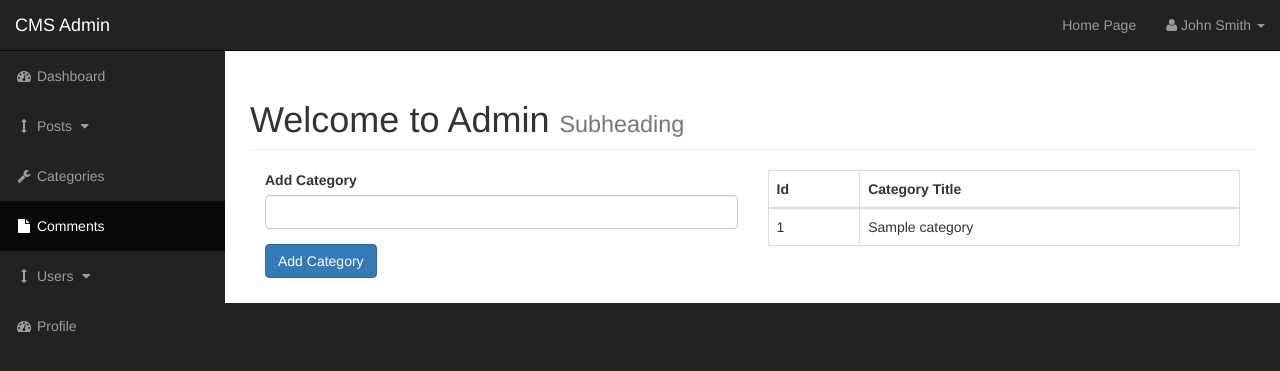
After one commit to Z1374K/CMS-, a PHP site: page /admin/categories.php in a window 1280 px wide. The commit adds this page. Shown: the top 371 px of the page. Run offline with PHP 8.4, Linux system fonts and the light colour scheme; tables that the repository leaves empty or names only in its code hold one stand-in row (values such as "Sample post").

Commit message:
refactoring and categories in admin added

```diff
--- /dev/null
+++ b/admin/categories.php
@@ -0,0 +1,72 @@
+<?php include "includes/admin_header.php" ?>
+    <div id="wrapper">
+
+    <!-- Navigation -->
+    <?php include "includes/admin_navigation.php" ?>
+
+    <div id="page-wrapper">
+
+        <div class="container-fluid">
+
+            <!-- Page Heading -->
+            <div class="row">
+                <div class="col-lg-12">
+                    <h1 class="page-header">
+                        Welcome to Admin
+                        <small>Subheading</small>
+                    </h1>
+
+                    <div class="col-xs-6">
+                    <form action="">
+                        <div class="form-group">
+                            <label for="cat_title">Add Category</label>
+                            <input class="form-control" type="text" name="cat_title">
+                        </div>
+                        <div class="form-group">
+                            <input class="btn btn-primary" type="submit" name="submit" value="Add Category">
+                        </div>
+
+                    </form>
+                    </div>
+                    <div class="col-xs-6">
+                        <?php $query = "SELECT * FROM categories";
+                        $select_categories = mysqli_query($conn, $query);
+
+
+                        ?>
+                    <table class="table table-bordered table-hover">
+                        <thead>
+                            <tr>
+                                <th>Id</th>
+                                <th>Category Title</th>
+                            </tr>
+                        </thead>
+                        <tbody>
+                        <?php
+
+                        while ($row = mysqli_fetch_assoc($select_categories)){
+                            $cat_id = $row['cat_id'];
+                            $cat_title = $row['cat_title'];
+                            echo "<tr>";
+                            echo "<td>{$cat_id}</td>";
+                            echo "<td>{$cat_title}</td>";
+                            echo "</tr>";
+                        }
+                        ?>
+                        </tbody>
+
+                    </table>
+
+                    </div>
+
+                </div>
+            </div>
+            <!-- /.row -->
+
+        </div>
+        <!-- /.container-fluid -->
+
+    </div>
+    <!-- /#page-wrapper -->
+
+<?php include "includes/admin_footer.php";?>
--- a/admin/includes/header.php
+++ b/admin/includes/admin_header.php
@@ -1,3 +1,4 @@
+<?php include "../includes/db.php" ?>
 <!DOCTYPE html>
 <html lang="en">
 
```
Also changed, not shown: admin/index.php (+4 -3 lines), admin/includes/admin_footer.php (renamed from admin/includes/footer.php), admin/includes/admin_navigation.php (renamed from admin/includes/navigation.php).
